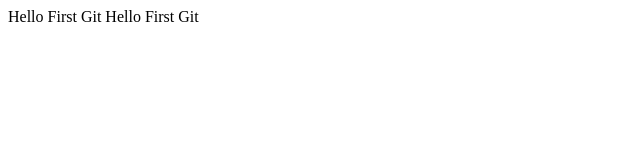
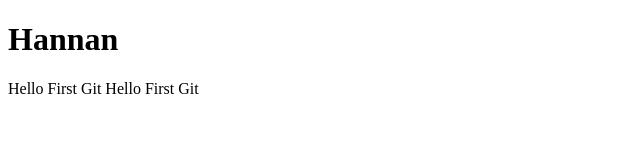
Before and after one commit to HannanHaider2/First_code, a plain HTML site: page index.html in a window 1280 px wide. Shown: the whole page, without its empty margins (0-640 px from the left). Drawn offline with Linux system fonts and the light colour scheme.

Commit message:
Update index.html

```diff
--- a/index.html
+++ b/index.html
@@ -8,6 +8,7 @@
 </head>
 
 <body>
+    <h1>Hannan</h1>
     Hello First Git
     Hello First Git
 </body>
```
